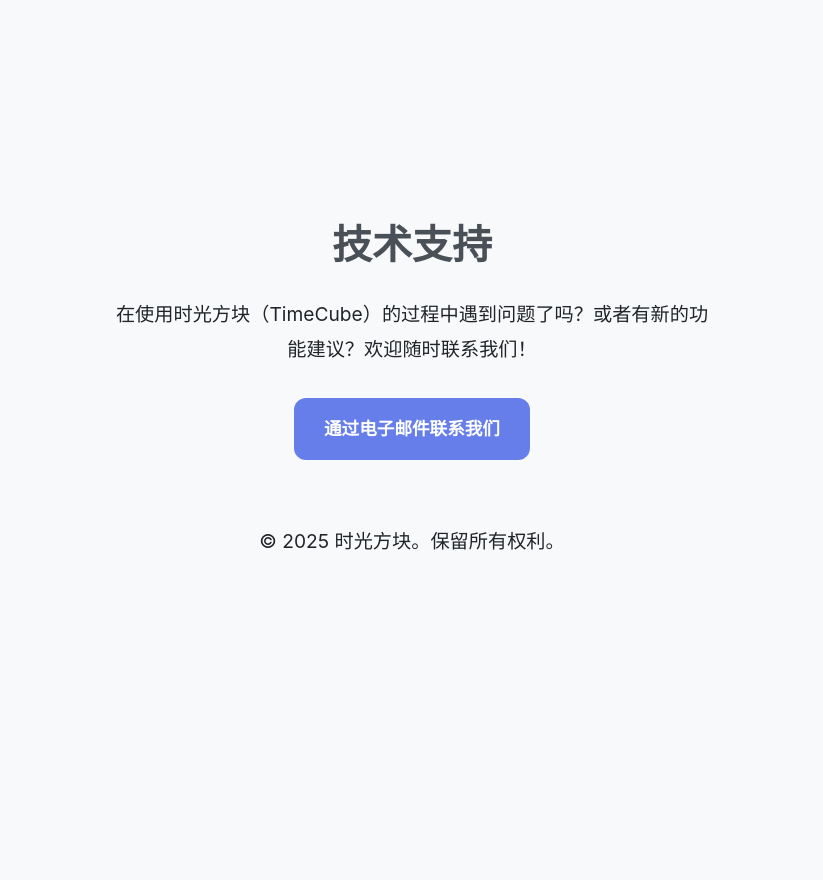
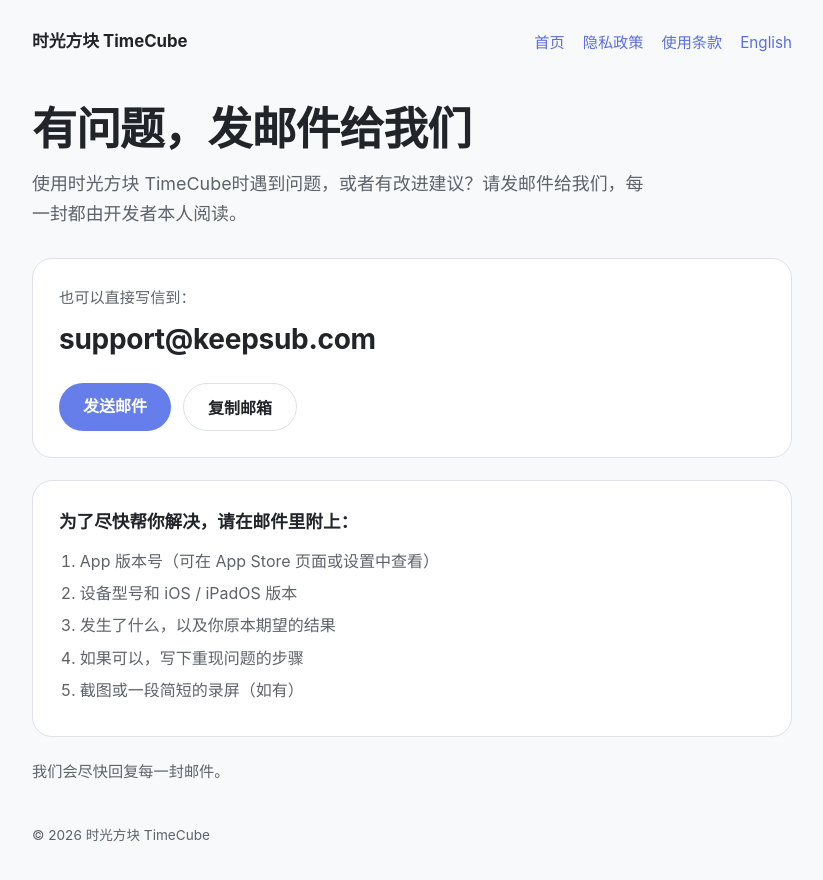
Before and after one commit to zergcsda/timecube-docs, a plain HTML site: page support_zh.html in a window 1280 px wide. Shown: the whole page, without its empty margins (228-1051 px from the left). Before the commit the page ends 800 px from the top, so only its background shows below. Drawn offline with Linux system fonts and the light colour scheme.

Commit message:
chore: switch support email to support@keepsub.com and guide users to email
Co-Authored-By: Claude Opus 5.5 <noreply@anthropic.com>

```diff
--- a/support_zh.html
+++ b/support_zh.html
@@ -1,98 +1,64 @@
 <!DOCTYPE html>
-<html lang="zh-CN">
-
+<html lang="zh-Hans">
 <head>
-    <meta charset="UTF-8">
-    <meta name="viewport" content="width=device-width, initial-scale=1.0">
-    <title>技术支持 - 时光方块</title>
-    <style>
-        :root {
-            --bg: #f8f9fa;
-            --text: #212529;
-            --heading: #495057;
-            --accent: #667eea;
-            --border: #dee2e6;
-        }
-
-        @media (prefers-color-scheme: dark) {
-            :root {
-                --bg: #1a1a2e;
-                --text: #e9ecef;
-                --heading: #f8f9fa;
-                --accent: #7c8ce3;
-                --border: #495057;
-            }
-        }
-
-        * {
-            box-sizing: border-box;
-            margin: 0;
-            padding: 0;
-        }
-
-        body {
-            font-family: -apple-system, BlinkMacSystemFont, 'PingFang SC', 'Hiragino Sans GB', sans-serif;
-            background: var(--bg);
-            color: var(--text);
-            line-height: 1.8;
-            padding: 20px;
-            max-width: 800px;
-            margin: 0 auto;
-            display: flex;
-            flex-direction: column;
-            align-items: center;
-            justify-content: center;
-            min-height: 100vh;
-            text-align: center;
-        }
-
-        h1 {
-            color: var(--heading);
-            font-size: 2.5rem;
-            margin-bottom: 1rem;
-        }
-
-        p {
-            font-size: 1.2rem;
-            margin-bottom: 2rem;
-            color: var(--text);
-            max-width: 600px;
-        }
-
-        .contact-btn {
-            display: inline-block;
-            background: var(--accent);
-            color: white;
-            padding: 15px 30px;
-            border-radius: 12px;
-            text-decoration: none;
-            font-weight: bold;
-            font-size: 1.1rem;
-            transition: transform 0.2s, opacity 0.2s;
-        }
-
-        .contact-btn:hover {
-            transform: translateY(-2px);
-            opacity: 0.9;
-        }
-
-        .footer {
-            margin-top: 4rem;
-            font-size: 0.9rem;
-            color: var(--accent);
-        }
-    </style>
+<meta charset="UTF-8">
+<meta name="viewport" content="width=device-width, initial-scale=1.0">
+<title>技术支持 - 时光方块 TimeCube</title>
+<meta name="description" content="时光方块 TimeCube support: email support@keepsub.com">
+<style>
+:root { --bg:#f8f9fa;--text:#212529;--muted:#5c636a;--accent:#5b6ee1;--card:#ffffff;--border:#dee2e6;--btn:#667eea;--btn-text:#fff;}
+@media (prefers-color-scheme: dark){:root{--bg:#1a1a2e;--text:#e9ecef;--muted:#adb5bd;--accent:#8e9cf0;--card:#23233b;--border:#3a3a55;--btn:#7c8ce3;--btn-text:#fff;} }
+* { box-sizing: border-box; margin: 0; padding: 0; }
+body { font-family: -apple-system, BlinkMacSystemFont, "SF Pro Text", "Segoe UI", Roboto, "PingFang SC", sans-serif;
+  background: var(--bg); color: var(--text); line-height: 1.65; padding: 28px 16px 64px; }
+.wrap { max-width: 760px; margin: 0 auto; }
+header { display: flex; justify-content: space-between; align-items: center; flex-wrap: wrap; gap: 12px; margin-bottom: 48px; }
+header strong { font-size: 1.05rem; }
+nav a { color: var(--accent); text-decoration: none; margin-left: 18px; font-size: .95rem; }
+nav a:first-child { margin-left: 0; }
+h1 { font-size: clamp(2rem, 6vw, 2.8rem); line-height: 1.15; letter-spacing: -0.02em; margin-bottom: 14px; }
+.lead { color: var(--muted); font-size: 1.12rem; margin-bottom: 30px; max-width: 620px; }
+.card { background: var(--card); border: 1px solid var(--border); border-radius: 20px; padding: 26px; margin-bottom: 22px; }
+.email { font-size: clamp(1.3rem, 5vw, 1.75rem); font-weight: 700; letter-spacing: -0.01em; word-break: break-all; margin: 6px 0 20px; }
+.email a { color: var(--text); text-decoration: none; }
+.small { color: var(--muted); font-size: .95rem; }
+.actions { display: flex; flex-wrap: wrap; gap: 12px; }
+.btn { display: inline-flex; align-items: center; justify-content: center; min-height: 48px; padding: 0 24px; border-radius: 999px;
+  font-weight: 650; font-size: 1rem; text-decoration: none; cursor: pointer; border: 0; font-family: inherit; }
+.primary { background: var(--btn); color: var(--btn-text); }
+.ghost { background: transparent; color: var(--text); border: 1px solid var(--border); }
+h2 { font-size: 1.1rem; margin-bottom: 12px; }
+ol { padding-left: 1.3em; color: var(--muted); }
+ol li { margin: 6px 0; }
+footer { margin-top: 40px; color: var(--muted); font-size: .85rem; }
+</style>
 </head>
-
 <body>
-    <h1>技术支持</h1>
-    <p>在使用时光方块（TimeCube）的过程中遇到问题了吗？或者有新的功能建议？欢迎随时联系我们！</p>
-
-    <a href="mailto:davidvabi106@gmail.com" class="contact-btn">通过电子邮件联系我们</a>
-
-    <div class="footer">
-        <p>© 2025 时光方块。保留所有权利。</p>
-    </div>
+<div class="wrap">
+<header><strong>时光方块 TimeCube</strong><nav><a href="index.html">首页</a><a href="privacy_zh.html">隐私政策</a><a href="terms_zh.html">使用条款</a><a href="support.html">English</a></nav></header>
+<h1>有问题，发邮件给我们</h1>
+<p class="lead">使用时光方块 TimeCube时遇到问题，或者有改进建议？请发邮件给我们，每一封都由开发者本人阅读。</p>
+<section class="card">
+  <p class="small">也可以直接写信到：</p>
+  <p class="email"><a href="mailto:support@keepsub.com">support@keepsub.com</a></p>
+  <div class="actions">
+    <a class="btn primary" href="mailto:support@keepsub.com?subject=%E6%97%B6%E5%85%89%E6%96%B9%E5%9D%97%20TimeCube%20%E6%8A%80%E6%9C%AF%E6%94%AF%E6%8C%81&amp;body=App%EF%BC%9A%E6%97%B6%E5%85%89%E6%96%B9%E5%9D%97%20TimeCube%0AApp%20%E7%89%88%E6%9C%AC%EF%BC%9A%0A%E8%AE%BE%E5%A4%87%E5%9E%8B%E5%8F%B7%EF%BC%9A%0A%E7%B3%BB%E7%BB%9F%E7%89%88%E6%9C%AC%EF%BC%9A%0A%0A%E9%97%AE%E9%A2%98%E6%8F%8F%E8%BF%B0%EF%BC%9A%0A%0A%E9%87%8D%E7%8E%B0%E6%AD%A5%E9%AA%A4%EF%BC%9A%0A1.%0A2.%0A3.%0A">发送邮件</a>
+    <button class="btn ghost" id="copy" type="button">复制邮箱</button>
+  </div>
+</section>
+<section class="card">
+  <h2>为了尽快帮你解决，请在邮件里附上：</h2>
+  <ol><li>App 版本号（可在 App Store 页面或设置中查看）</li><li>设备型号和 iOS / iPadOS 版本</li><li>发生了什么，以及你原本期望的结果</li><li>如果可以，写下重现问题的步骤</li><li>截图或一段简短的录屏（如有）</li></ol>
+</section>
+<p class="small">我们会尽快回复每一封邮件。</p>
+<footer>© 2026 时光方块 TimeCube</footer>
+</div>
+<script>
+document.getElementById('copy').addEventListener('click', function () {
+  var b = this, done = function () { b.textContent = '已复制'; setTimeout(function () { b.textContent = '复制邮箱'; }, 1600); };
+  if (navigator.clipboard) { navigator.clipboard.writeText('support@keepsub.com').then(done, function () { window.location.href = 'mailto:support@keepsub.com'; }); }
+  else { window.location.href = 'mailto:support@keepsub.com'; }
+});
+</script>
 </body>
-
 </html>
```
Also changed, not shown: index.html (+1 -1 lines), privacy.html (+1 -1 lines), privacy_zh.html (+1 -1 lines), support.html (+51 -85 lines), terms.html (+2 -2 lines), terms_zh.html (+1 -1 lines).
